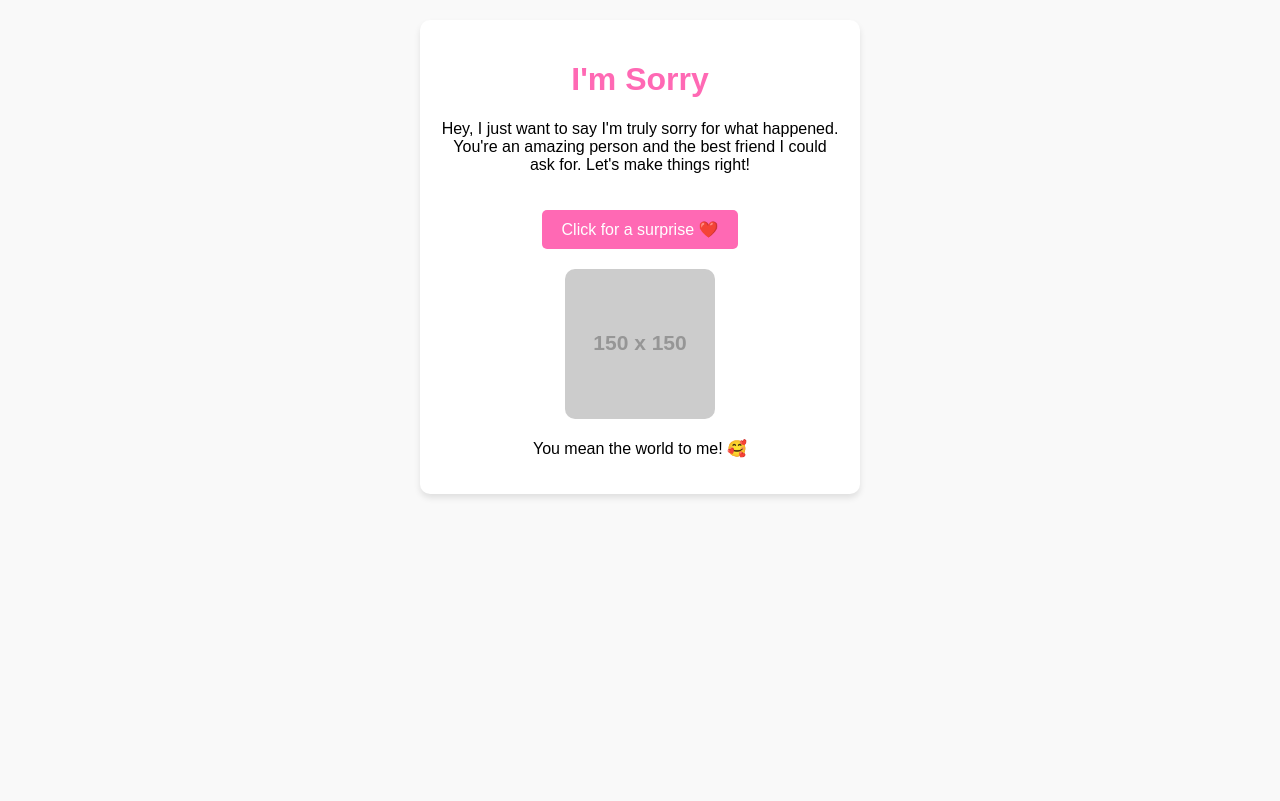
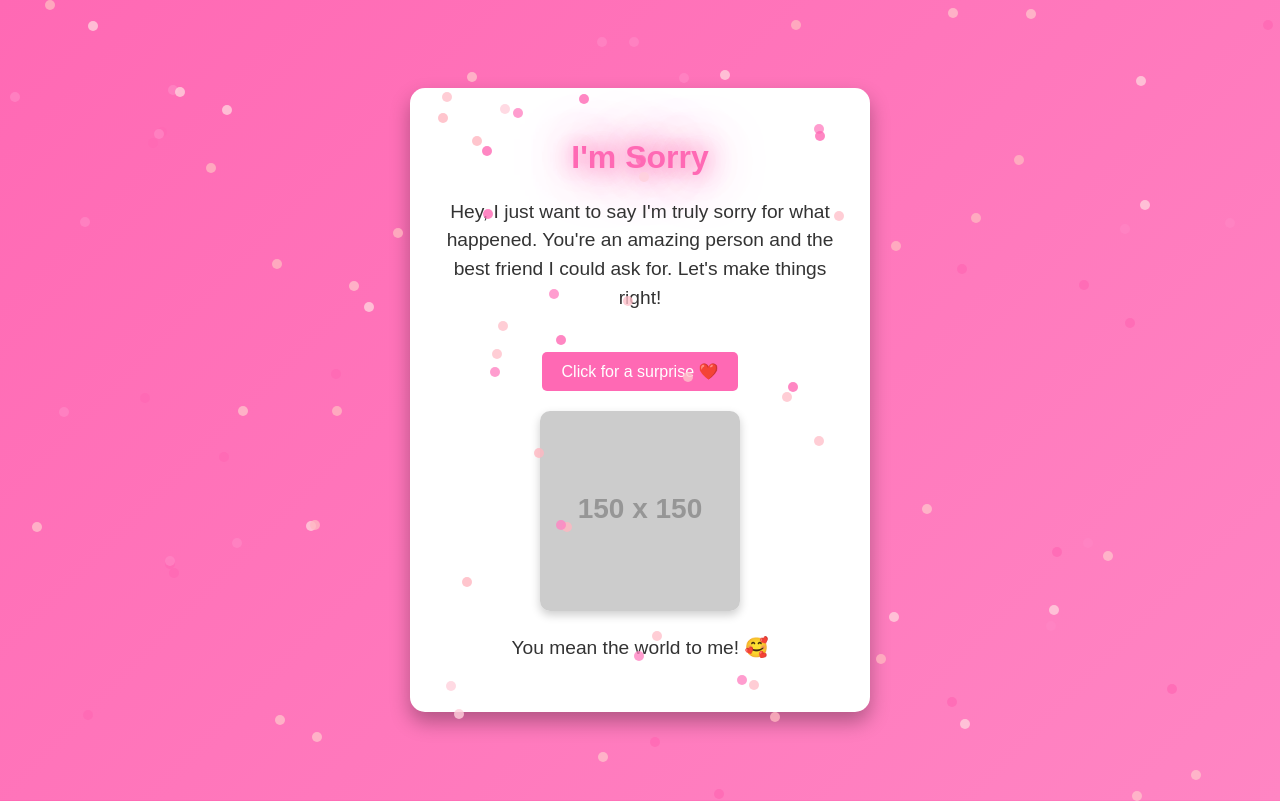
Before and after one commit to aloktiwarii-10/Gifts, a plain HTML site: page Index.html in a window 1280 px wide. Both pictures are taken after a click on the button "Click for a surprise ❤️". Drawn offline with Linux system fonts and the light colour scheme; placeholder pictures from the web are drawn by us.

Commit message:
Update Index.html

```diff
--- a/Index.html
+++ b/Index.html
@@ -5,28 +5,40 @@
     <meta name="viewport" content="width=device-width, initial-scale=1.0">
     <title>Sorry Message</title>
     <style>
-        /* Inline CSS for simplicity */
+        /* Styling the page */
         body {
             font-family: Arial, sans-serif;
             text-align: center;
-            background-color: #f9f9f9;
+            background: linear-gradient(135deg, #FF69B4, #ff85c3);
             margin: 0;
             padding: 0;
+            display: flex;
+            justify-content: center;
+            align-items: center;
+            height: 100vh;
+            overflow: hidden;
         }
 
         .message-container {
-            margin-top: 20%;
-            background-color: #fff;
-            padding: 20px;
-            border-radius: 10px;
-            box-shadow: 0px 4px 6px rgba(0, 0, 0, 0.1);
-            width: 80%;
+            background-color: white;
+            padding: 30px;
+            border-radius: 15px;
+            box-shadow: 0 10px 20px rgba(0, 0, 0, 0.3);
             max-width: 400px;
-            margin: 20px auto;
+            text-align: center;
+            animation: fadeIn 1s ease-in-out;
         }
 
         h1 {
             color: #FF69B4;
+            font-size: 2em;
+            animation: textGlow 1.5s infinite alternate;
+        }
+
+        p {
+            color: #333;
+            font-size: 1.2em;
+            line-height: 1.5;
         }
 
         button {
@@ -38,15 +50,57 @@
             border-radius: 5px;
             cursor: pointer;
             margin-top: 20px;
+            transition: transform 0.3s, background-color 0.3s;
         }
 
         button:hover {
-            background-color: #ff85c3;
+            background-color: #ff4081;
+            transform: scale(1.1);
+        }
+
+        #surprise {
+            display: none;
+            margin-top: 20px;
+            animation: popIn 0.5s ease-out;
         }
 
         #surprise img {
-            margin-top: 20px;
             border-radius: 10px;
+            width: 100%;
+            max-width: 200px;
+            box-shadow: 0 4px 10px rgba(0, 0, 0, 0.2);
+        }
+
+        /* Animations */
+        @keyframes fadeIn {
+            from {
+                opacity: 0;
+                transform: translateY(-20px);
+            }
+            to {
+                opacity: 1;
+                transform: translateY(0);
+            }
+        }
+
+        @keyframes popIn {
+            from {
+                opacity: 0;
+                transform: scale(0.8);
+            }
+            to {
+                opacity: 1;
+                transform: scale(1);
+            }
+        }
+
+        @keyframes textGlow {
+            from {
+                text-shadow: 0 0 10px #FF69B4, 0 0 20px #ff85c3, 0 0 30px #FF69B4;
+            }
+            to {
+                text-shadow: 0 0 20px #ff85c3, 0 0 40px #FF69B4, 0 0 60px #ff4081;
+            }
         }
     </style>
 </head>
@@ -55,7 +109,7 @@
         <h1>I'm Sorry</h1>
         <p>Hey, I just want to say I'm truly sorry for what happened. You're an amazing person and the best friend I could ask for. Let's make things right!</p>
         <button id="surpriseButton">Click for a surprise ❤️</button>
-        <div id="surprise" style="display: none;">
+        <div id="surprise">
             <img src="https://via.placeholder.com/150/FF69B4/FFFFFF?text=You're+Awesome!" alt="Surprise">
             <p>You mean the world to me! 🥰</p>
         </div>
@@ -65,7 +119,42 @@
         document.getElementById('surpriseButton').addEventListener('click', function () {
             const surpriseDiv = document.getElementById("surprise");
             surpriseDiv.style.display = "block";
+
+            // Add confetti effect
+            createConfetti();
         });
+
+        // Confetti effect
+        function createConfetti() {
+            const confettiContainer = document.createElement('div');
+            confettiContainer.style.position = 'absolute';
+            confettiContainer.style.top = 0;
+            confettiContainer.style.left = 0;
+            confettiContainer.style.width = '100%';
+            confettiContainer.style.height = '100%';
+            confettiContainer.style.pointerEvents = 'none';
+            confettiContainer.setAttribute('id', 'confetti');
+            document.body.appendChild(confettiContainer);
+
+            for (let i = 0; i < 100; i++) {
+                const confetti = document.createElement('div');
+                confetti.style.position = 'absolute';
+                confetti.style.width = '10px';
+                confetti.style.height = '10px';
+                confetti.style.backgroundColor = getRandomColor();
+                confetti.style.borderRadius = '50%';
+                confetti.style.top = `${Math.random() * 100}%`;
+                confetti.style.left = `${Math.random() * 100}%`;
+                confetti.style.animation = `fall ${Math.random() * 2 + 3}s linear infinite`;
+                confetti.style.opacity = '0.8';
+                confettiContainer.appendChild(confetti);
+            }
+        }
+
+        function getRandomColor() {
+            const colors = ['#FF69B4', '#ff85c3', '#FFC0CB', '#FFB6C1', '#FFD1DC'];
+            return colors[Math.floor(Math.random() * colors.length)];
+        }
     </script>
 </body>
 </html>
```
